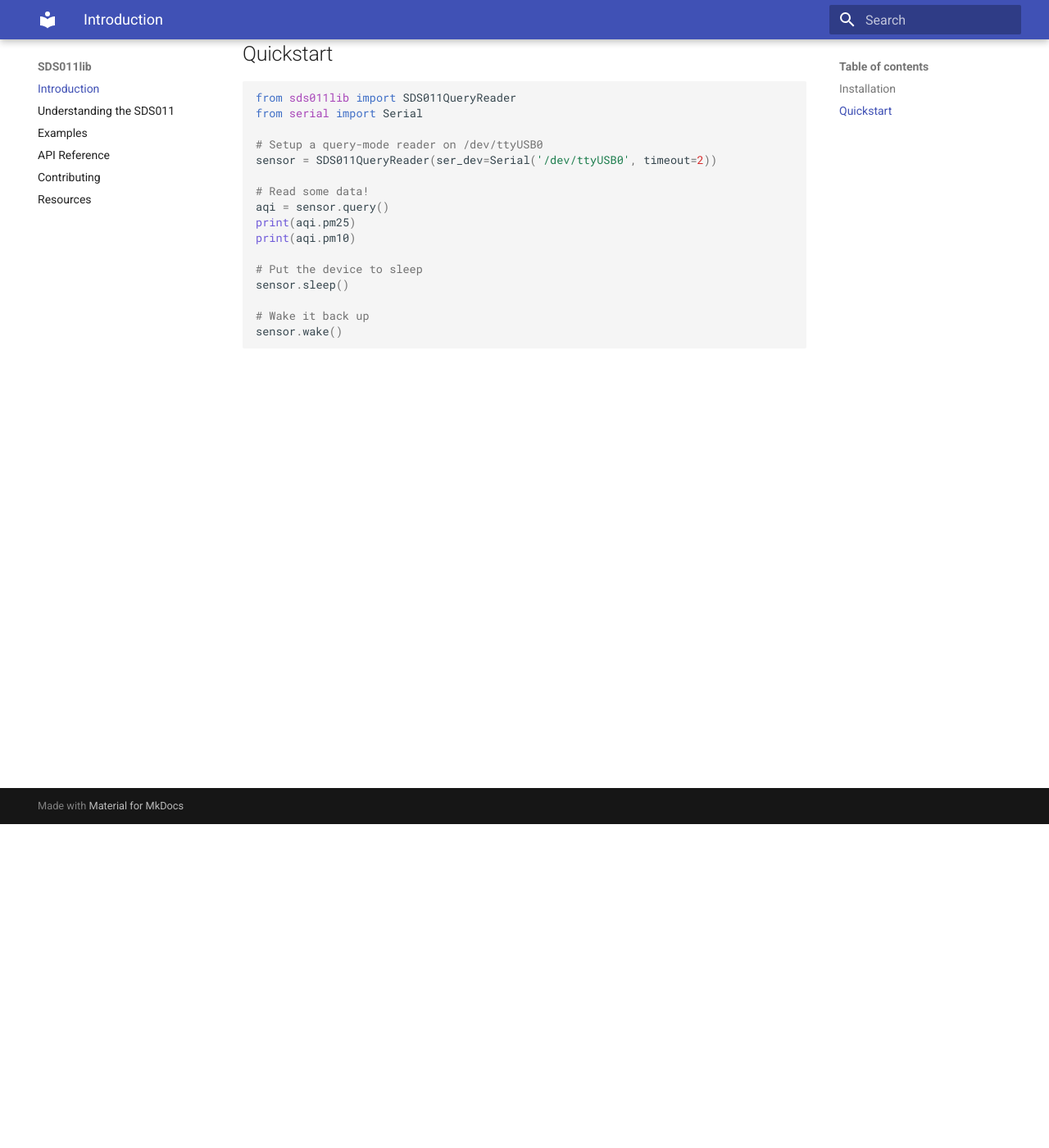
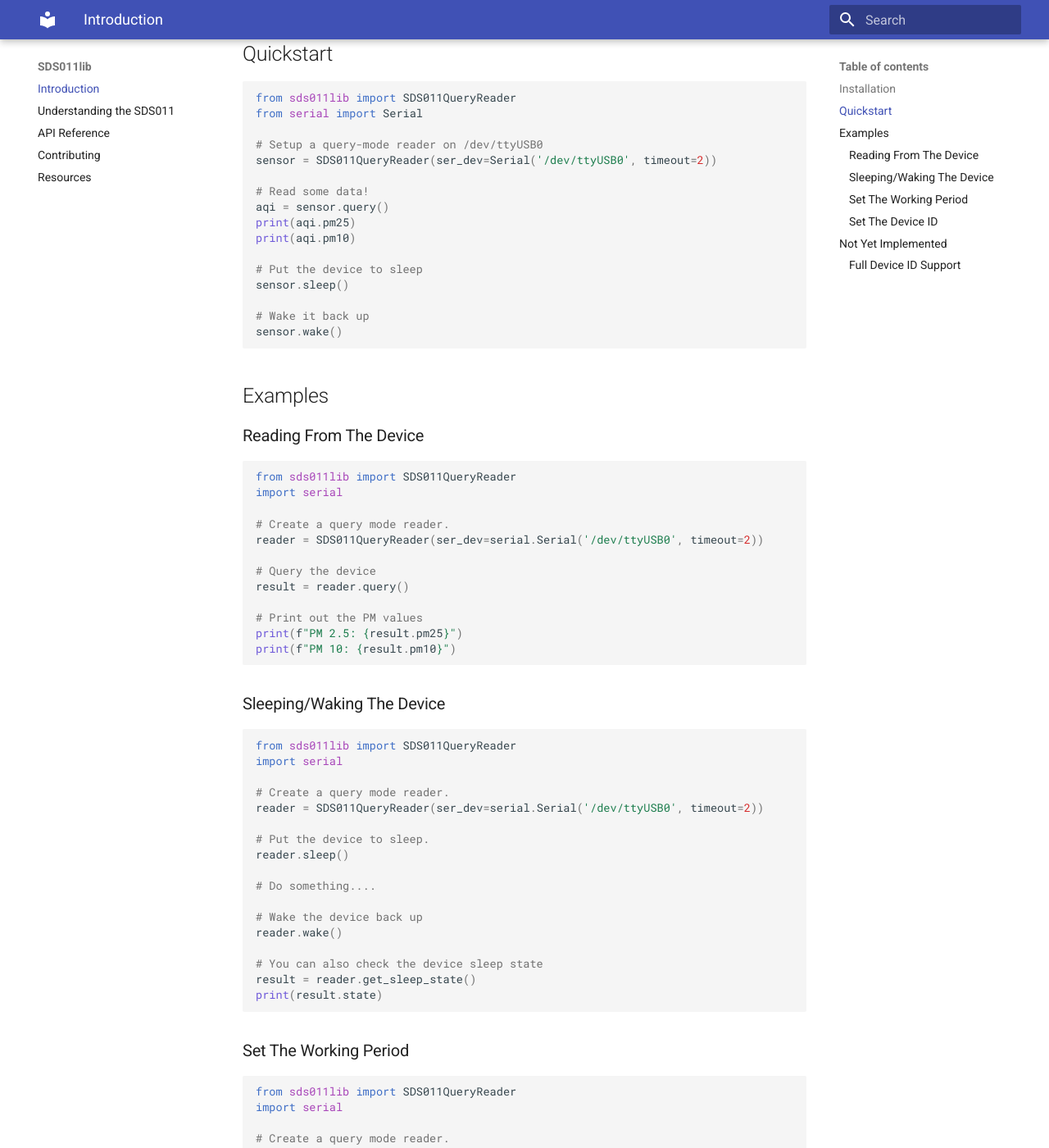
Before and after one commit to TimOrme/sds011lib, an MkDocs documentation site: the page built from docs/index.md, in a window 1280 px wide and 1400 px high, scrolled down 395 px. Shown: the whole window at 82% size. Built offline with MkDocs 1.6.1 and Material for MkDocs 9.7.7, drawn with Linux system fonts in a browser that asks for light colours; some of the changed text lies outside the part shown.

Commit message:
Update a bunch of docs

````diff
--- a/docs/index.md
+++ b/docs/index.md
@@ -30,3 +30,93 @@ sensor.sleep()
 # Wake it back up
 sensor.wake()
 ```
+
+## Examples
+
+### Reading From The Device
+
+```python
+from sds011lib import SDS011QueryReader
+import serial
+
+# Create a query mode reader.
+reader = SDS011QueryReader(ser_dev=serial.Serial('/dev/ttyUSB0', timeout=2))
+
+# Query the device
+result = reader.query()
+
+# Print out the PM values
+print(f"PM 2.5: {result.pm25}")
+print(f"PM 10: {result.pm10}")
+```
+
+### Sleeping/Waking The Device
+
+```python
+from sds011lib import SDS011QueryReader
+import serial
+
+# Create a query mode reader.
+reader = SDS011QueryReader(ser_dev=serial.Serial('/dev/ttyUSB0', timeout=2))
+
+# Put the device to sleep.
+reader.sleep()
+
+# Do something....
+
+# Wake the device back up
+reader.wake()
+
+# You can also check the device sleep state
+result = reader.get_sleep_state()
+print(result.state)
+```
+
+### Set The Working Period
+
+```python
+from sds011lib import SDS011QueryReader
+import serial
+
+# Create a query mode reader.
+reader = SDS011QueryReader(ser_dev=serial.Serial('/dev/ttyUSB0', timeout=2))
+
+# Set the working period to every 2 minutes
+reader.set_working_period(2)
+
+# Query for some data
+data = reader.query()
+
+# Check the current working period
+result = reader.get_working_period()
+print(result.interval)
+
+# Set the device to work continuously
+reader.set_working_period(0)
+```
+
+### Set The Device ID
+
+```python
+from sds011lib import SDS011QueryReader
+import serial
+
+# Create a query mode reader.
+reader = SDS011QueryReader(ser_dev=serial.Serial('/dev/ttyUSB0', timeout=2))
+
+# Set the ID
+reader.set_device_id(b"\xC1\x4B")
+
+# Query again
+result = reader.query()
+
+# See that the device ID is set
+print(result.device_id)
+```
+
+## Not Yet Implemented
+
+### Full Device ID Support
+
+You can current set and query the device ID, but not all commands are implemented with the ability to send to a specific
+device.  This will be added in a future version.
--- a/mkdocs.yml
+++ b/mkdocs.yml
@@ -6,7 +6,6 @@ theme:
 nav:
   - 'index.md'
   - 'understanding.md'
-  - 'examples.md'
   - 'api_ref.md'
   - 'contributing.md'
   - 'resource.md'
--- a/sds011lib/__init__.py
+++ b/sds011lib/__init__.py
@@ -77,7 +77,7 @@ class SDS011Reader:
         return QueryResponse(self._read_response())
 
     def request_reporting_mode(self) -> None:
-        """Submit a request to the device to return the current reporting mode.     """
+        """Submit a request to the device to return the current reporting mode."""
         cmd = (
             con.Command.SET_REPORTING_MODE.value
             + con.OperationType.QUERY.value
````
Also changed, not shown: docs/contributing.md (+83 -0 lines), docs/examples.md (deleted, +0 -1 lines), 1 other file.
